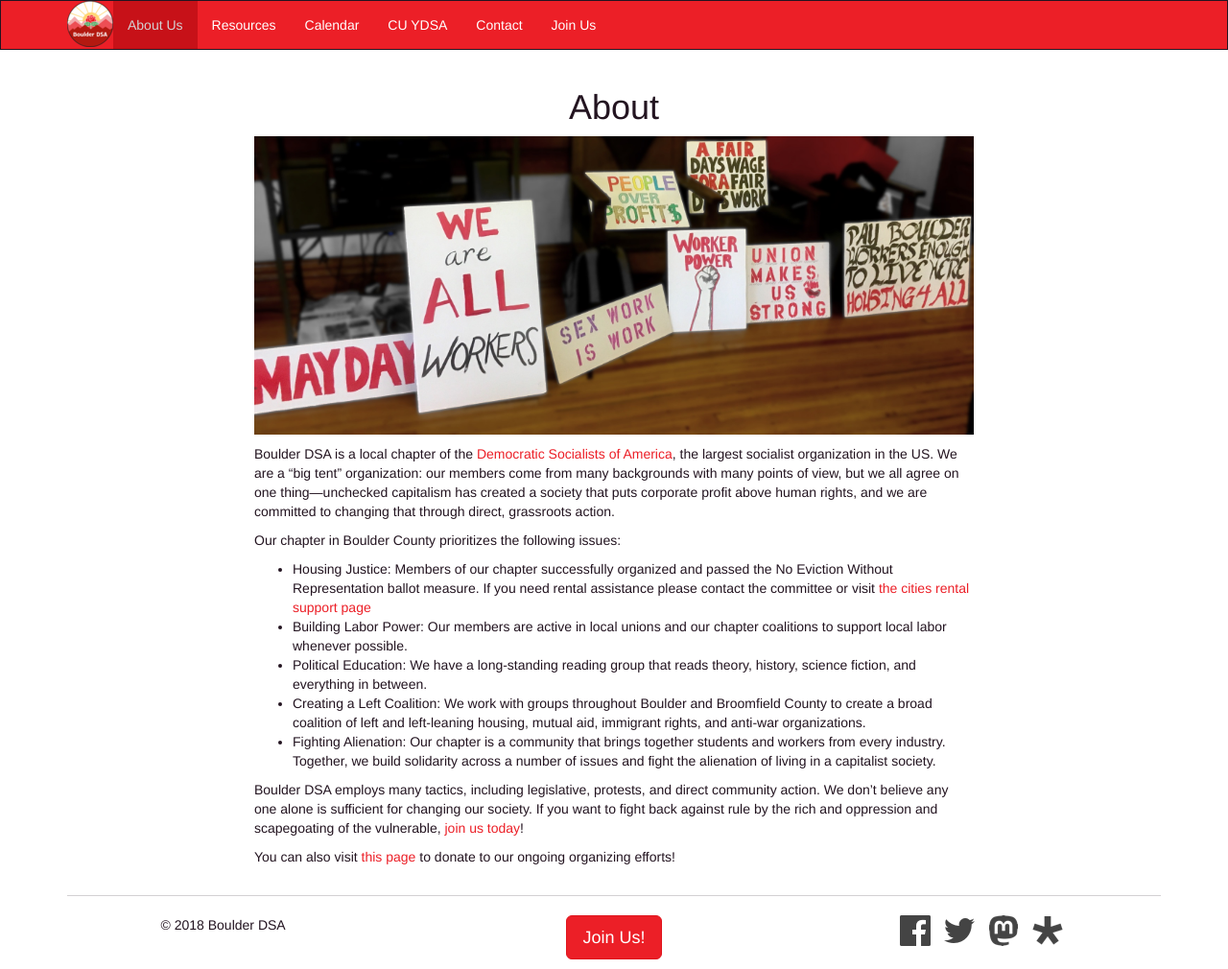
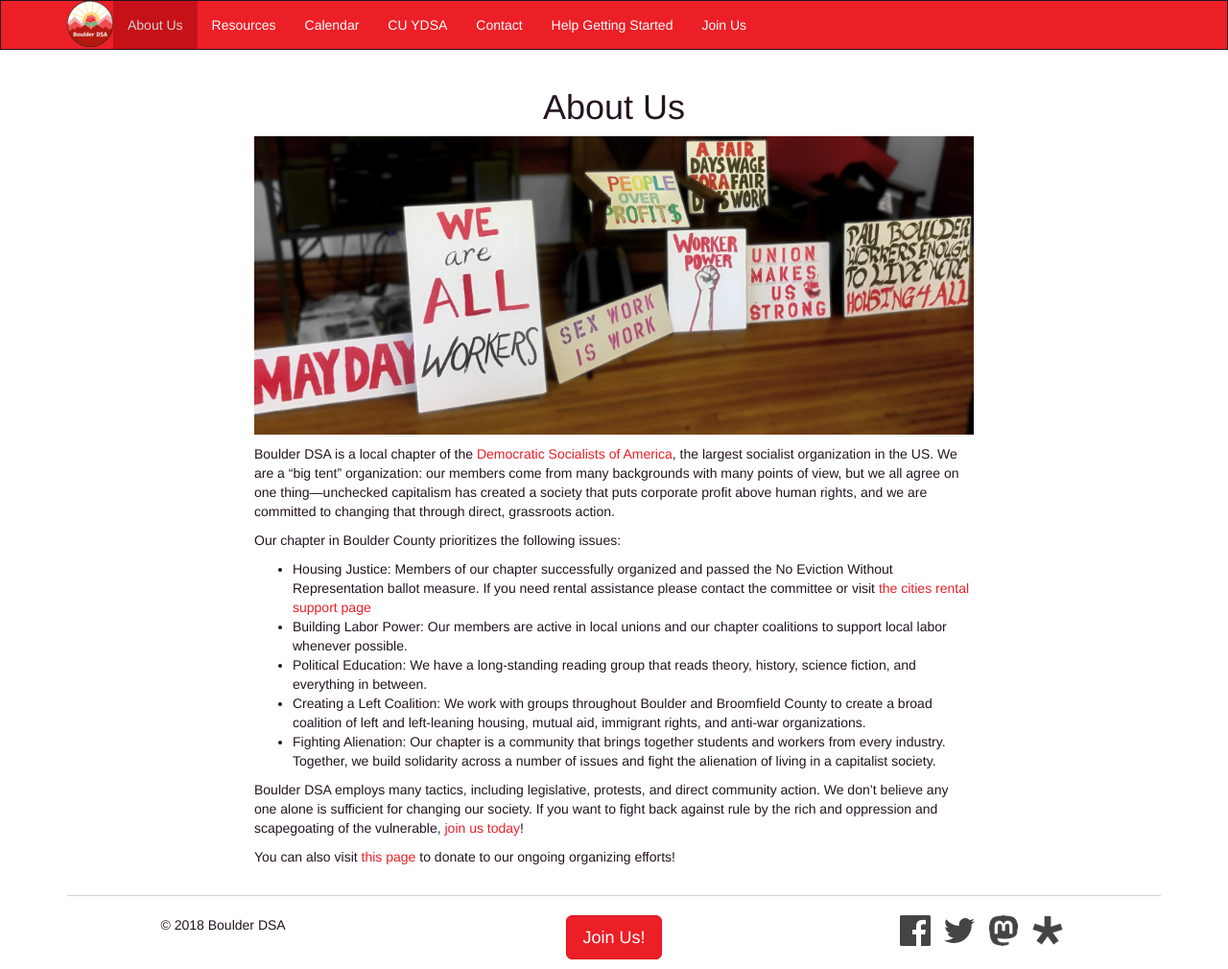
Before and after one commit to boulderdsa/boulderdsa.github.io, a Jekyll site: the page built from about.md, in a window 1280 px wide. Shown: the whole page at 96% size. Built offline with Jekyll 4.4.1, drawn with Linux system fonts in a browser that asks for light colours.

Commit message:
Added new member tab

```diff
--- a/_config.yml
+++ b/_config.yml
@@ -81,6 +81,8 @@ navlinks:
   url: /ydsa/
 - title: Contact
   url: /contact/
+- title: Help Getting Started
+  url: /getting_started/
 - title: Join Us
   url: /join/
 
--- a/about.md
+++ b/about.md
@@ -1,5 +1,5 @@
 ---
-title: About
+title: About Us
 ---
 
 ![Signs made by Boulder DSA members](/images/mayday-signs.jpg){:.img-responsive .center-block width="100%"}
```
Also changed, not shown: Gemfile.lock.
